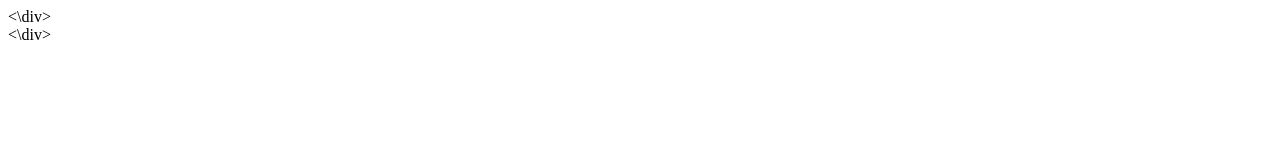
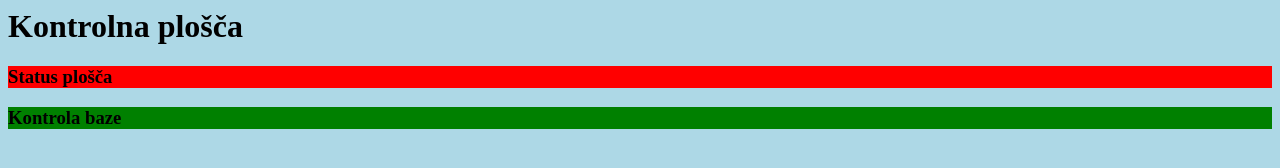
Before and after one commit to am9525/ZZRS-Seminarska, a website: page nodejs/view/ejs/index.ejs in a window 1280 px wide. Drawn offline with nearby package versions, Linux system fonts and the light colour scheme; files that its build step writes are made by us from their sources.

Commit message:
[index.js] dodal pot do ejs datotek in css datotek (app.use(...)) [style.css] dodal testne stile [index.ejs] dodal testni HTML template

```diff
--- /dev/null
+++ b/nodejs/view/css/style.css
@@ -0,0 +1,10 @@
+body{
+	background-color: lightblue;
+}
+
+#status{
+	background-color: red;
+}
+#kontroleTabele{
+	background-color: green;
+}
--- a/nodejs/view/ejs/index.ejs
+++ b/nodejs/view/ejs/index.ejs
@@ -3,11 +3,17 @@
 <head>
 	<meta charset="UTF-8" />
 	<title>Kontrolna plo&scaron;ča</title>
+	<link href="style.css" rel="stylesheet" type="text/css">
 </head>
 <body>
+<div id="naslovniDel">
+	<h1>Kontrolna plošča</h1>
+</div>
 <div id="status">
-<\div>
+	<h3>Status plošča</h3>
+</div>
 <div id="kontroleTabele">
-<\div>
+	<h3>Kontrola baze</h3>
+</div>
 </body>
 </html>
```
Also changed, not shown: nodejs/index.js (+10 -1 lines).
